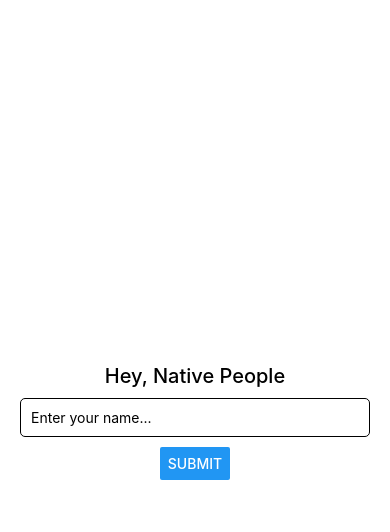
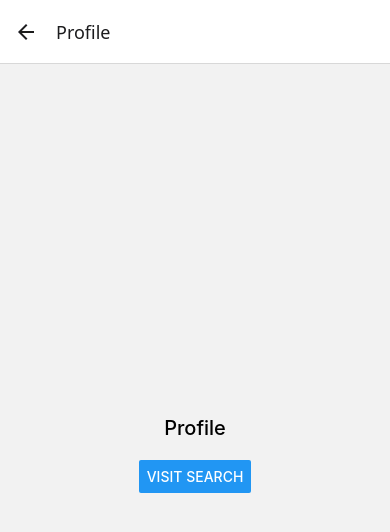
Before and after one commit to AshwiniParaye1/ReactNative, a React Native app in the folder firstapp/: screen /Profile in a window 390 px wide. Shown: the top 532 px of the page. Built offline with nearby package versions, Linux system fonts and the light colour scheme.

Commit message:
stack navigation

```diff
--- a/firstapp/App.tsx
+++ b/firstapp/App.tsx
@@ -1,52 +1,33 @@
+/* eslint-disable @typescript-eslint/no-unused-vars */
+
 import React, {useState} from 'react';
 import {Button, StyleSheet, Text, TextInput, View} from 'react-native';
+import Home from './src/screens/Home';
+import {createNativeStackNavigator} from '@react-navigation/native-stack';
+import Profile from './src/screens/Profile';
+import Search from './src/screens/Search';
+import {NavigationContainer} from '@react-navigation/native';
+
+const Stack = createNativeStackNavigator();
+
+const StackNavigator = () => {
+  return (
+    <Stack.Navigator>
+      <Stack.Screen name="Home" component={Home} />
+      <Stack.Screen name="Profile" component={Profile} />
+      <Stack.Screen name="Search" component={Search} />
+    </Stack.Navigator>
+  );
+};
 
 const App = () => {
-  const [text, setText] = useState('');
-
-  const [submittedText, setSubmittedText] = useState('');
-
-  const handleSubmit = () => {
-    setSubmittedText(text);
-    setText('');
-  };
-
   return (
-    <View style={styles.container}>
-      <Text style={styles.title}>Hey, Native People</Text>
-
-      <TextInput
-        placeholder="Enter your name..."
-        style={styles.input}
-        value={text}
-        onChangeText={setText}
-      />
-
-      <Button title="Submit" onPress={handleSubmit} />
-
-      {submittedText && <Text>Result: {submittedText}</Text>}
-    </View>
+    <NavigationContainer>
+      <StackNavigator />
+    </NavigationContainer>
   );
 };
 
 export default App;
 
-const styles = StyleSheet.create({
-  container: {
-    flex: 1,
-    justifyContent: 'center',
-    alignItems: 'center',
-    padding: 20,
-    gap: 10,
-  },
-  title: {
-    fontSize: 20,
-    fontWeight: '500',
-  },
-  input: {
-    width: '100%',
-    padding: 10,
-    borderWidth: 1,
-    borderRadius: 5,
-  },
-});
+const styles = StyleSheet.create({});
--- a/firstapp/package.json
+++ b/firstapp/package.json
@@ -10,8 +10,12 @@
     "test": "jest"
   },
   "dependencies": {
+    "@react-navigation/native": "^7.0.14",
+    "@react-navigation/native-stack": "^7.2.0",
     "react": "19.0.0",
-    "react-native": "0.78.0"
+    "react-native": "0.78.0",
+    "react-native-safe-area-context": "^5.2.0",
+    "react-native-screens": "^4.9.1"
   },
   "devDependencies": {
     "@babel/core": "^7.25.2",
--- /dev/null
+++ b/firstapp/src/screens/Home.jsx
@@ -0,0 +1,28 @@
+/* eslint-disable no-unused-vars */
+/* eslint-disable react-native/no-inline-styles */
+import {Button, StyleSheet, Text, View} from 'react-native';
+import React from 'react';
+
+const Home = ({navigation}) => {
+  return (
+    <View
+      style={{
+        width: '100%',
+        height: '100%',
+        justifyContent: 'center',
+        alignItems: 'center',
+      }}>
+      <Text style={{fontSize: 20, fontWeight: 500, marginBottom: 20}}>
+        Home
+      </Text>
+      <Button
+        title="Visit Profile"
+        onPress={() => navigation.navigate('Profile')}
+      />
+    </View>
+  );
+};
+
+export default Home;
+
+const styles = StyleSheet.create({});
--- /dev/null
+++ b/firstapp/src/screens/Profile.jsx
@@ -0,0 +1,28 @@
+/* eslint-disable no-unused-vars */
+/* eslint-disable react-native/no-inline-styles */
+import {Button, StyleSheet, Text, View} from 'react-native';
+import React from 'react';
+
+const Profile = ({navigation}) => {
+  return (
+    <View
+      style={{
+        width: '100%',
+        height: '100%',
+        justifyContent: 'center',
+        alignItems: 'center',
+      }}>
+      <Text style={{fontSize: 20, fontWeight: 500, marginBottom: 20}}>
+        Profile
+      </Text>
+      <Button
+        title="Visit Search"
+        onPress={() => navigation.navigate('Search')}
+      />
+    </View>
+  );
+};
+
+export default Profile;
+
+const styles = StyleSheet.create({});
--- /dev/null
+++ b/firstapp/src/screens/Search.jsx
@@ -0,0 +1,25 @@
+/* eslint-disable no-unused-vars */
+/* eslint-disable react-native/no-inline-styles */
+import {Button, StyleSheet, Text, View} from 'react-native';
+import React from 'react';
+
+const Search = ({navigation}) => {
+  return (
+    <View
+      style={{
+        width: '100%',
+        height: '100%',
+        justifyContent: 'center',
+        alignItems: 'center',
+      }}>
+      <Text style={{fontSize: 20, fontWeight: 500, marginBottom: 20}}>
+        Search
+      </Text>
+      <Button title="Visit Home" onPress={() => navigation.navigate('Home')} />
+    </View>
+  );
+};
+
+export default Search;
+
+const styles = StyleSheet.create({});
```
Also changed, not shown: 2 other files (tests, documents, lock files or other folders).
